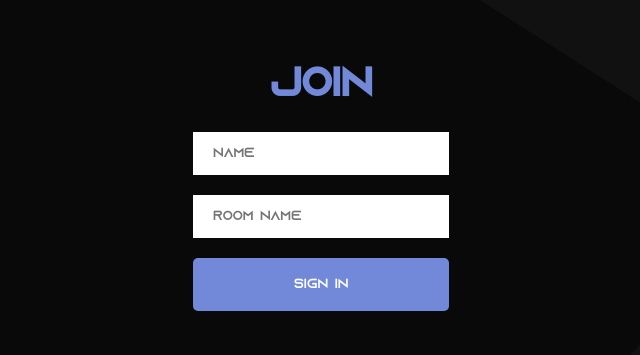
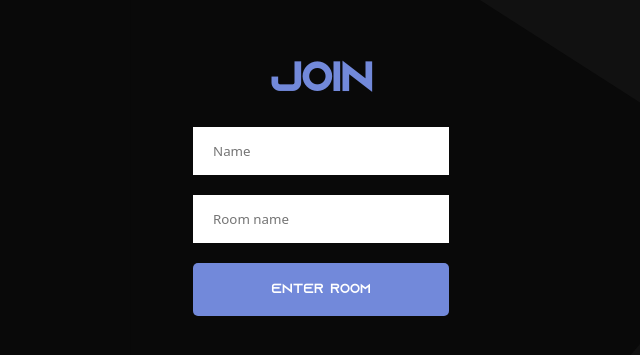
Before and after one commit to r1zyn/Sockt, a Next.js app in the folder client/: page /join in a window 1280 px wide. Shown: the part 225-580 px from the top of the page, without its empty margins (319-959 px from the left). Built offline with nearby package versions, Linux system fonts and the light colour scheme; no server answers.

Commit message:
feat: minor changes

```diff
--- a/client/components/Message.tsx
+++ b/client/components/Message.tsx
@@ -68,7 +68,7 @@ export const Message: NextComponent<MessageProps> = ({
 						</a>
 					)}>
 					<p className={styles.messageText}>
-                            <Emoji text={text} />
+                        <Emoji text={text} />
 					</p>{" "}
 				</Linkify>
 			)}
--- a/client/pages/index.tsx
+++ b/client/pages/index.tsx
@@ -40,7 +40,7 @@ const Home: NextPage = (): JSX.Element => {
 
 					<Link href="/join" passHref>
 						<a className={styles.joinButtonContainer}>
-							<button className={styles.joinButton}>Join Chat</button>
+							<button className={styles.joinButton}>Start Chatting</button>
 						</a>
 					</Link>
 				</div>
--- a/client/pages/join.tsx
+++ b/client/pages/join.tsx
@@ -101,7 +101,7 @@ const Join: NextPage = (): JSX.Element => {
 						<button
 							className={`${styles.button} ${styles["mt-20"]}`}
 							type="submit">
-							Sign In
+							Enter Room
 						</button>
 					</form>
 				</div>
--- a/client/styles/index.module.css
+++ b/client/styles/index.module.css
@@ -7,6 +7,9 @@
     align-items: center;
     background: none;
     row-gap: 1.5rem;
+    user-select: none;
+    -webkit-user-select: none;
+    -moz-user-select: none;
 }
 
 .headerFeatured {
@@ -66,7 +69,6 @@
 }
 
 @keyframes blink-caret {
-
     from,
     to {
         border-color: transparent
--- a/client/styles/infobar.module.css
+++ b/client/styles/infobar.module.css
@@ -6,6 +6,9 @@
     border-bottom: 1px solid var(--bg-color);
     height: 60px;
     width: 100%;
+    user-select: none;
+    -moz-user-select: none;
+    -webkit-user-select: none;
 }
 
 .leftInnerContainer {
--- a/client/styles/join.module.css
+++ b/client/styles/join.module.css
@@ -15,7 +15,7 @@
     border: none;
     padding: 15px 20px;
     width: 100%;
-    font-family: inherit;
+    font-family: system-ui, -apple-system, BlinkMacSystemFont, 'Segoe UI', Roboto, Oxygen, Ubuntu, Cantarell, 'Open Sans', 'Helvetica Neue', sans-serif;
 }
 
 .joinInput:focus {
--- a/client/styles/textcontainer.module.css
+++ b/client/styles/textcontainer.module.css
@@ -29,7 +29,10 @@
     align-items: flex-start;
     font-family: "Roboto", sans-serif;
     background-color: #2f3136;
-    width: 15%;
+    width: 17.5%;
+    user-select: none;
+    -moz-user-select: none;
+    -webkit-user-select: none;
 }
 
 .textContainer>div {
```
